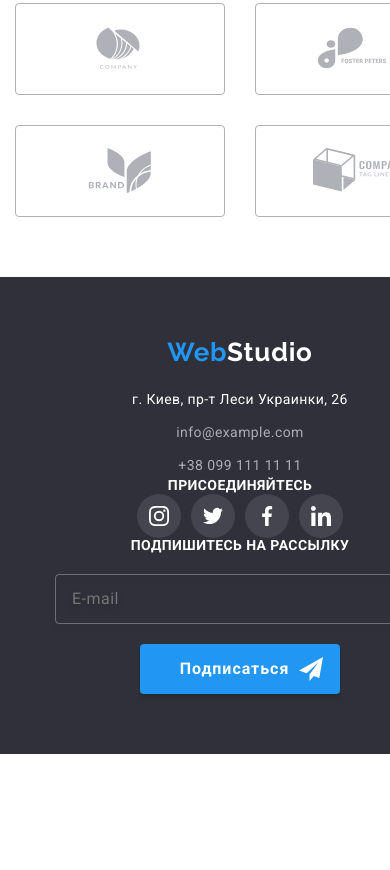
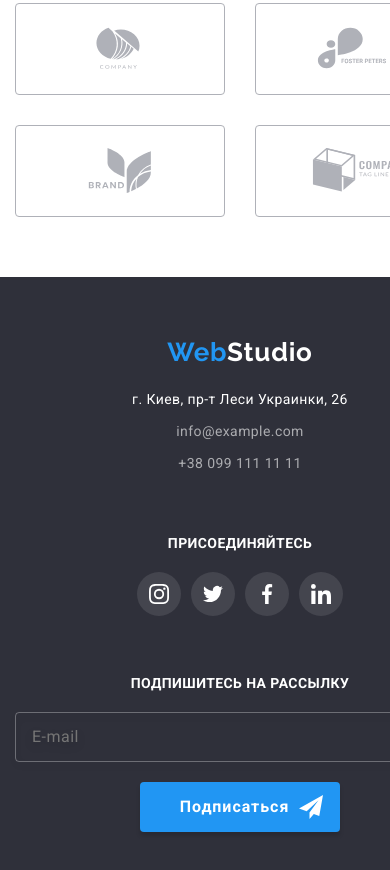
Before and after one commit to OlegAndreiev/goit-markup-hw-08, a plain HTML site: page index.html in a window 390 px wide. Shown: the part 4424-5294 px from the top of the page. Before the commit the page ends 5178 px from the top, so only its background shows below. Drawn offline with nearby package versions, Linux system fonts and the light colour scheme.

Commit message:
Заканчивает футер для моб

```diff
--- a/sass/component/_button-subscribe.scss
+++ b/sass/component/_button-subscribe.scss
@@ -1,6 +1,10 @@
 .subscribe-button {
   width: 200px;
   height: 50px;
+  @include mobile {
+    margin-left: auto;
+    margin-right: auto;
+  }
 
   padding-top: 10px;
   padding-bottom: 10px;
--- a/sass/component/_container.scss
+++ b/sass/component/_container.scss
@@ -4,8 +4,6 @@
   width: 100%;
   padding-left: 15px;
   padding-right: 15px;
-  // margin-left: auto;
-  // margin-right: auto;
   margin: 0 auto;
 
   @include mobile {
--- a/sass/component/_social-links.scss
+++ b/sass/component/_social-links.scss
@@ -2,6 +2,7 @@
   @include mobile {
     margin-left: auto;
     margin-right: auto;
+    margin-bottom: 60px;
   }
   @include desktop {
     margin-left: 70px;
@@ -12,6 +13,7 @@
   text-transform: uppercase;
   @include mobile {
     text-align: center;
+    margin-bottom: 20px;
   }
   @include tablet {
   }
--- a/sass/layout/_contacts.scss
+++ b/sass/layout/_contacts.scss
@@ -1,6 +1,15 @@
-.contacts__item:not(:last-child) {
-  margin-bottom: 9px;
+@include mobile {
+  .contacts__item:not(:last-child) {
+    margin-bottom: 8px;
+  }
 }
+
+@include desktop {
+  .contacts__item:not(:last-child) {
+    margin-bottom: 9px;
+  }
+}
+
 .contacts__address,
 .contacts__contacts {
   font-style: normal;
--- a/sass/layout/_footer.scss
+++ b/sass/layout/_footer.scss
@@ -22,5 +22,6 @@
 .main-footer {
   @include mobile {
     text-align: center;
+    margin-bottom: 60px;
   }
 }
--- a/sass/layout/_subscribe.scss
+++ b/sass/layout/_subscribe.scss
@@ -1,12 +1,19 @@
 .subscribe {
   display: block;
-  margin-left: auto;
+  @include mobile {
+    display: block;
+  }
+  @include desktop {
+    display: block;
+    margin-left: auto;
+  }
   &__form {
     display: flex;
     @include mobile {
-      flex-wrap: wrap;
-      justify-content: center;
-      gap: 20px;
+      display: block;
+      // flex-wrap: wrap;
+      // justify-content: center;
+      // gap: 20px;
     }
   }
   &__title {
@@ -21,10 +28,17 @@
 
 .subscribe__input {
   padding: 15px 16px;
-  margin-right: 12px;
-  width: 358px;
   height: 50px;
 
+  @include mobile {
+    display: block;
+    width: 100%;
+    margin-bottom: 20px;
+  }
+  @include desktop {
+    width: 358px;
+    margin-right: 12px;
+  }
   line-height: 1.25;
   display: block;
   align-items: center;
```
Also changed, not shown: css/main.css, css/main.min.css, 2 other files.
